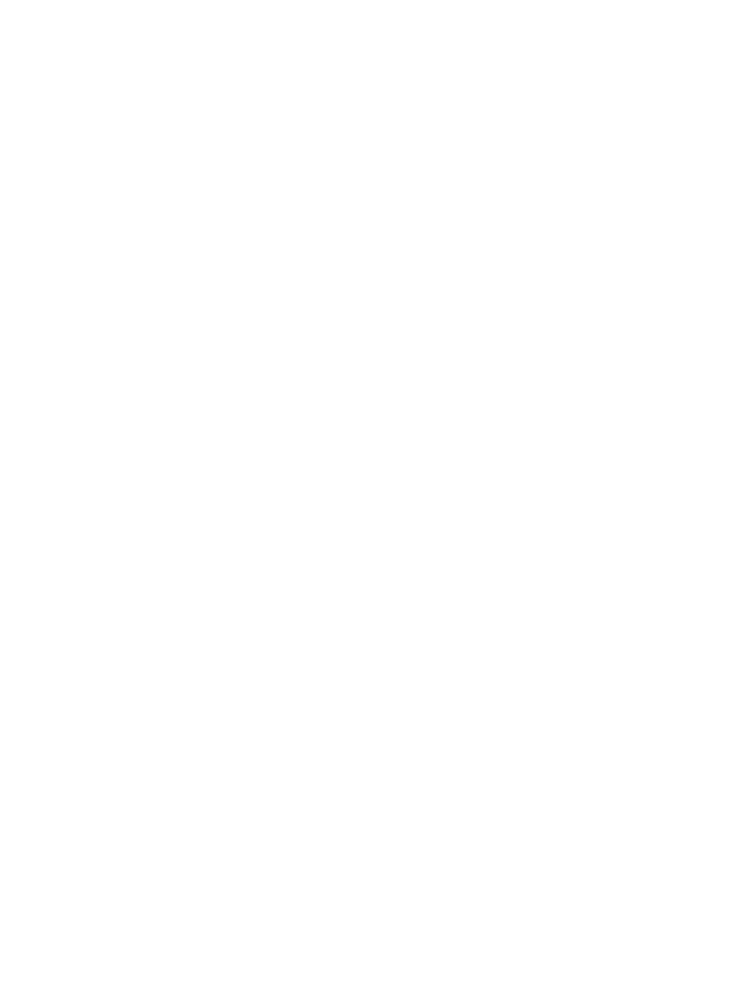
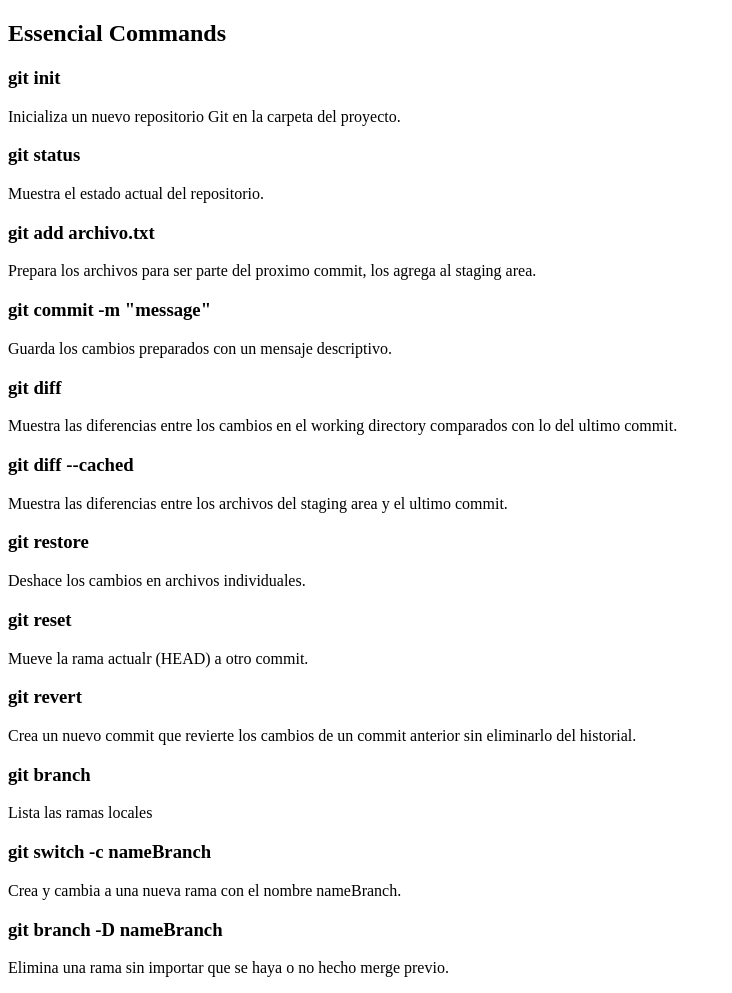
Before and after one commit to jluisvacan/NotasGit, a plain HTML site: page index.html in a window 1280 px wide. Shown: the whole page, without its empty margins (0-732 px from the left). Before the commit the page ends 800 px from the top, so only its background shows below. Drawn offline with Linux system fonts and the light colour scheme.

Commit message:
feat: Se agrega definicion de comandos basicos

```diff
--- a/index.html
+++ b/index.html
@@ -7,5 +7,41 @@
 </head>
 <body>
 
+    <h2>Essencial Commands</h2>
+    <h3>git init</h3>
+    <p>Inicializa un nuevo repositorio Git en la carpeta del proyecto.</p>
+
+    <h3>git status</h3>
+    <p>Muestra el estado actual del repositorio.</p>
+
+    <h3>git add archivo.txt</h3>
+    <p>Prepara los archivos para ser parte del proximo commit, los agrega al staging area.</p>
+
+    <h3>git commit -m "message"</h3>
+    <p>Guarda los cambios preparados con un mensaje descriptivo.</p>
+
+    <h3>git diff</h3>
+    <p>Muestra las diferencias entre los cambios en el working directory comparados con lo del ultimo commit.</p>
+
+    <h3>git diff --cached</h3>
+    <p>Muestra las diferencias entre los archivos del staging area y el ultimo commit.</p>
+
+    <h3>git restore</h3>
+    <p>Deshace los cambios en archivos individuales.</p>
+
+    <h3>git reset</h3>
+    <p>Mueve la rama actualr (HEAD) a otro commit.</p>
+
+    <h3>git revert</h3>
+    <p>Crea un nuevo commit que revierte los cambios de un commit anterior sin eliminarlo del historial.</p>
+
+    <h3>git branch</h3>
+    <p>Lista las ramas locales</p>
+
+    <h3>git switch -c nameBranch</h3>
+    <p>Crea y cambia a una nueva rama con el nombre nameBranch.</p>
+
+    <h3>git branch -D nameBranch</h3>
+    <p>Elimina una rama sin importar que se haya o no hecho merge previo.</p>
 </body>
 </html>
```
